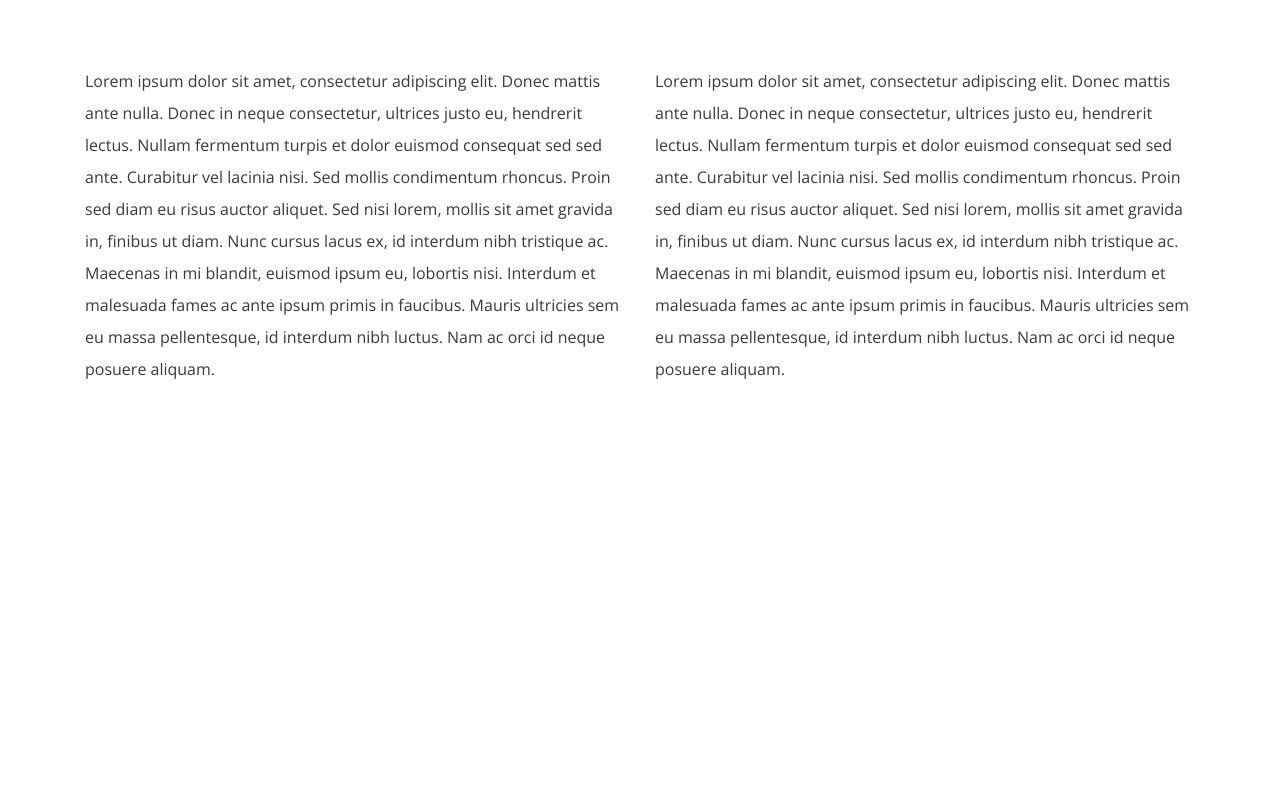
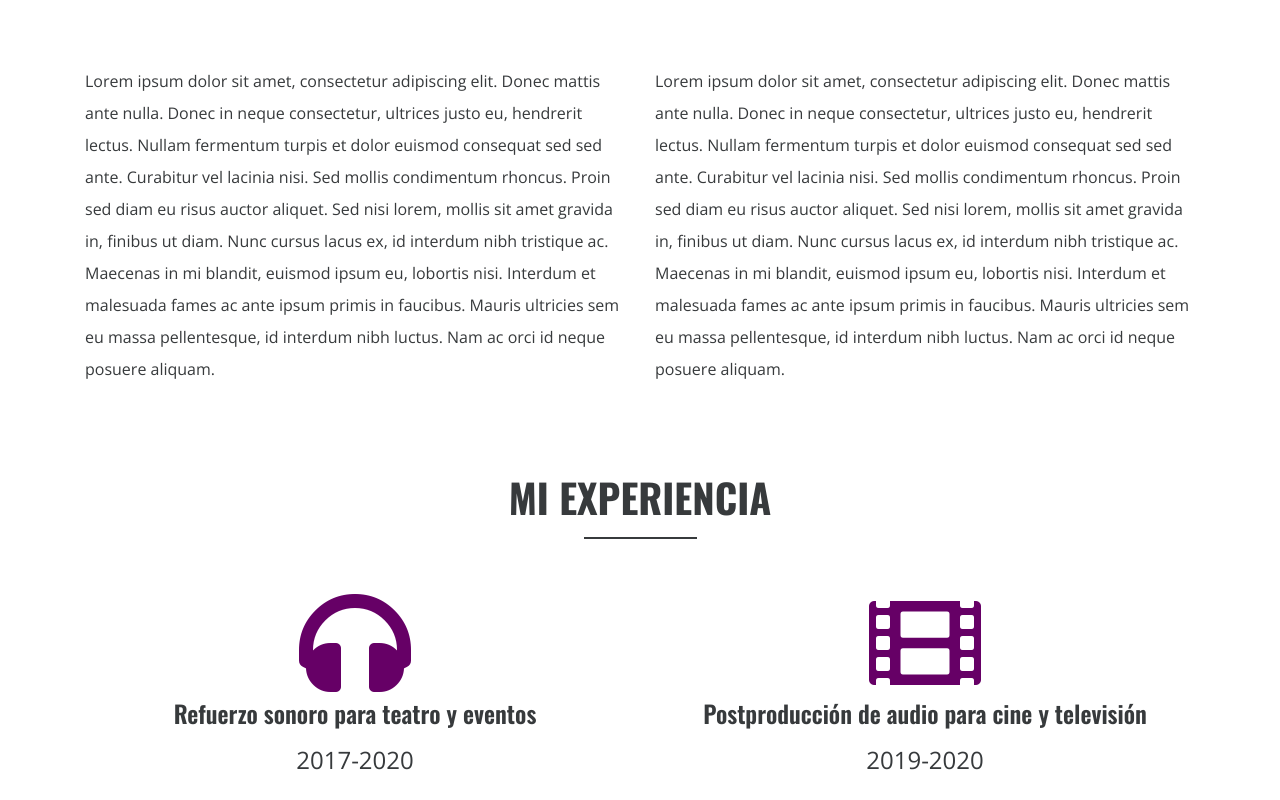
Before and after one commit to cgarrido-a/mi_portafolio, a plain HTML site: page index.html in a window 1280 px wide. Shown: the part 1009-1809 px from the top of the page. Before the commit the page ends 1410 px from the top, so only its background shows below. Drawn offline with nearby package versions, Linux system fonts and the light colour scheme.

Commit message:
se agrega seccion de experiencia laboral con iconos de font awesome

```diff
--- a/assets/css/stylesheet.css
+++ b/assets/css/stylesheet.css
@@ -4,10 +4,11 @@ body{
   color: #373A3C;
 }
 
+
 /* navbar */
 .my-brand{
   font-family: "Oswald", sans-serif;
-  font-weight: bold;
+  font-weight: 700;
   font-size: 2.5rem;
 }
 .my-navbar{
@@ -17,6 +18,7 @@ body{
   font-family: "Helvetica Neue", sans-serif;
   font-weight: regular;
 }
+
 
 /* hero-section */
 .hero-section{
@@ -39,9 +41,10 @@ body{
 
 #name{
   font-family: "Oswald", sans-serif;
-  font-weight: bold;
+  font-weight: 700;
   text-decoration: overline;
 }
+
 
 /* section "sobre mi" */
 h3{
@@ -53,8 +56,29 @@ p{
   line-height: 2
 }
 
-.about-me-line{
+.my-line{
   border: solid 1px #373A3C;
   width: 10%;
 
 }
+
+/* seccion Experiencia */
+
+#titulo-experiencia{
+  font-family: "Oswald", sans-serif;
+  font-weight: 700;
+}
+
+i{
+  color: #660066;
+}
+
+.titulos_experiencia{
+  font-family: "Oswald", sans-serif;
+  font-weight: 600;
+}
+
+.p_experiencia{
+  font-weight: 300;
+  font-size: 1.5em;
+}
--- a/index.html
+++ b/index.html
@@ -41,27 +41,54 @@
   <!-- hero section -->
 
   <header class="hero-section container-fluid d-flex align-items-end justify-content-center">
-      <h1  id="title">YO SOY <br> <span id="name">CONSUELO</span> </h1>
+    <h1 id="title">YO SOY <br> <span id="name">CONSUELO</span> </h1>
   </header>
 
-<!-- about me section -->
-  <section class="d-none d-sm-block">
+  <!-- seccion sobre mi -->
+  <section class="d-none d-sm-block ">
     <div class="container my-5 py-3">
       <h3 class="text-center">Lorem ipsum dolor sit amet, consectetur adipiscing elit. Donec mattis ante nulla. Donec in neque consectetur, ultrices justo eu, hendrerit lectus.</h3>
-      <hr class="about-me-line">
+      <hr class="my-line">
     </div>
     <div class="container">
       <div class="row">
         <div class="col-6">
-          <p>Lorem ipsum dolor sit amet, consectetur adipiscing elit. Donec mattis ante nulla. Donec in neque consectetur, ultrices justo eu, hendrerit lectus. Nullam fermentum turpis et dolor euismod consequat sed sed ante. Curabitur vel lacinia nisi. Sed mollis condimentum rhoncus. Proin sed diam eu risus auctor aliquet. Sed nisi lorem, mollis sit amet gravida in, finibus ut diam. Nunc cursus lacus ex, id interdum nibh tristique ac. Maecenas in mi blandit, euismod ipsum eu, lobortis nisi. Interdum et malesuada fames ac ante ipsum primis in faucibus. Mauris ultricies sem eu massa pellentesque, id interdum nibh luctus. Nam ac orci id neque posuere aliquam.</p>
+          <p>Lorem ipsum dolor sit amet, consectetur adipiscing elit. Donec mattis ante nulla. Donec in neque consectetur, ultrices justo eu, hendrerit lectus. Nullam fermentum turpis et dolor euismod consequat sed sed ante. Curabitur vel lacinia
+            nisi. Sed mollis condimentum rhoncus. Proin sed diam eu risus auctor aliquet. Sed nisi lorem, mollis sit amet gravida in, finibus ut diam. Nunc cursus lacus ex, id interdum nibh tristique ac. Maecenas in mi blandit, euismod ipsum eu,
+            lobortis nisi. Interdum et malesuada fames ac ante ipsum primis in faucibus. Mauris ultricies sem eu massa pellentesque, id interdum nibh luctus. Nam ac orci id neque posuere aliquam.</p>
         </div>
         <div class="col-6">
-          <p>Lorem ipsum dolor sit amet, consectetur adipiscing elit. Donec mattis ante nulla. Donec in neque consectetur, ultrices justo eu, hendrerit lectus. Nullam fermentum turpis et dolor euismod consequat sed sed ante. Curabitur vel lacinia nisi. Sed mollis condimentum rhoncus. Proin sed diam eu risus auctor aliquet. Sed nisi lorem, mollis sit amet gravida in, finibus ut diam. Nunc cursus lacus ex, id interdum nibh tristique ac. Maecenas in mi blandit, euismod ipsum eu, lobortis nisi. Interdum et malesuada fames ac ante ipsum primis in faucibus. Mauris ultricies sem eu massa pellentesque, id interdum nibh luctus. Nam ac orci id neque posuere aliquam.</p>
+          <p>Lorem ipsum dolor sit amet, consectetur adipiscing elit. Donec mattis ante nulla. Donec in neque consectetur, ultrices justo eu, hendrerit lectus. Nullam fermentum turpis et dolor euismod consequat sed sed ante. Curabitur vel lacinia
+            nisi. Sed mollis condimentum rhoncus. Proin sed diam eu risus auctor aliquet. Sed nisi lorem, mollis sit amet gravida in, finibus ut diam. Nunc cursus lacus ex, id interdum nibh tristique ac. Maecenas in mi blandit, euismod ipsum eu,
+            lobortis nisi. Interdum et malesuada fames ac ante ipsum primis in faucibus. Mauris ultricies sem eu massa pellentesque, id interdum nibh luctus. Nam ac orci id neque posuere aliquam.</p>
         </div>
       </div>
     </div>
   </section>
 
+  <!-- seccion experiencia -->
+  <section class="mt-4">
+
+    <div class="container pt-5 ">
+      <h1 class="text-center"id="titulo-experiencia">MI EXPERIENCIA</h1>
+      <hr class="my-line">
+    </div>
+
+    <div class="container text-center mt-5">
+      <div class="row">
+        <div class="col-6">
+          <i class="fas fa-headphones fa-7x"></i>
+          <h4 class="titulos_experiencia">Refuerzo sonoro para teatro y eventos</h4>
+          <p class="p_experiencia">2017-2020</p>
+        </div>
+        <div class="col-6">
+          <i class="fas fa-film fa-7x"></i>
+          <h4 class="titulos_experiencia">Postproducción de audio para cine y televisión</h4>
+          <p class="p_experiencia">2019-2020</p>
+        </div>
+      </div>
+    </div>
+  </section>
 
 
 
```
